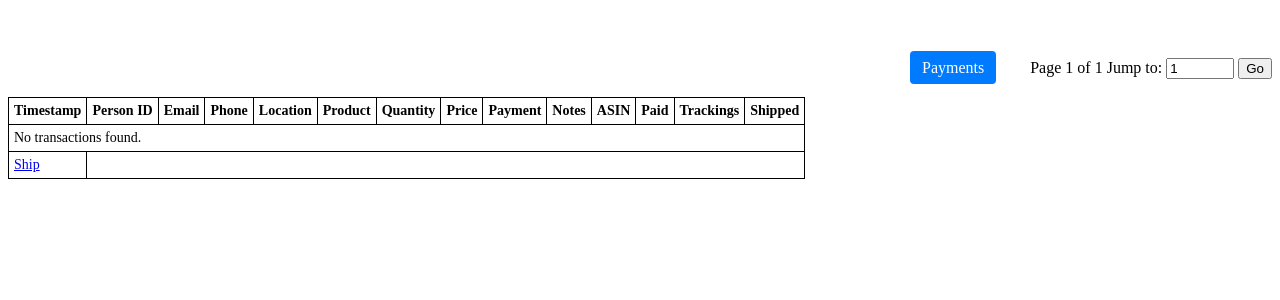
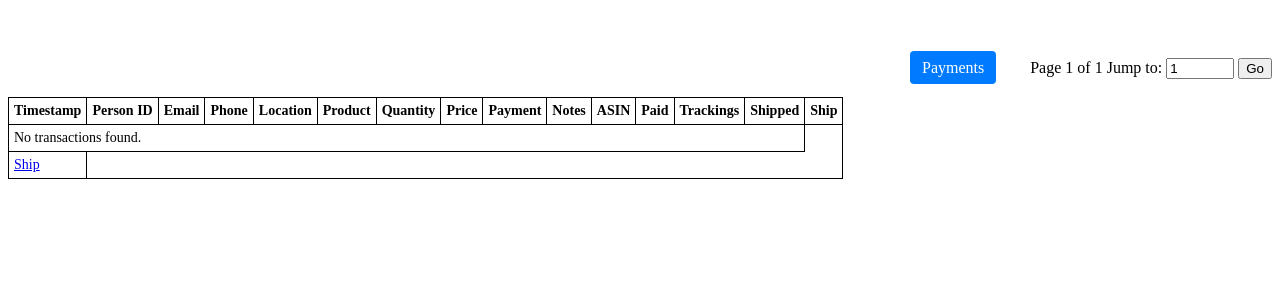
Before and after one commit to albertduu/DjangoTransactions, a Django app: page / in a window 1280 px wide. Shown: the part 233-533 px from the top of the page. Run offline with Django 5.2, Linux system fonts and the light colour scheme; data that the repository does not hold is empty.

Commit message:
Added shipments

```diff
--- a/transactions/templates/transactions/list.html
+++ b/transactions/templates/transactions/list.html
@@ -196,7 +196,7 @@
         <tr>
             <th>Timestamp</th><th>Person ID</th><th>Email</th><th>Phone</th>
             <th>Location</th><th>Product</th><th>Quantity</th><th>Price</th><th>Payment</th>
-            <th>Notes</th><th>ASIN</th><th>Paid</th><th>Trackings</th><th>Shipped</th>
+            <th>Notes</th><th>ASIN</th><th>Paid</th><th>Trackings</th><th>Shipped</th><th>Ship</th>
         </tr>
         {% for t in transactions %}
         <tr>
```
